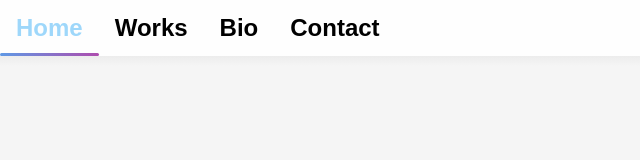
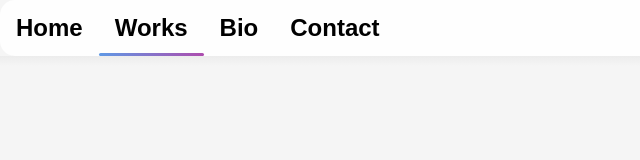
Before and after one commit to Laciamix/official-website, a plain HTML site: page works/mix.html in a window 1280 px wide. Shown: the whole page, without its empty margins (0-640 px from the left). Drawn offline with Linux system fonts and the light colour scheme; a web font is replaced by a local one.

Commit message:
border-radius

```diff
--- a/works/mix.html
+++ b/works/mix.html
@@ -17,6 +17,7 @@
             overflow: hidden;
             background-color: RGB(254, 254, 254);
             position: relative;
+            border-radius: 15px;
         }
 
         .topnav a {
```
Also changed, not shown: profile/Bio.html (+1 -0 lines), profile/Contact.html (+1 -0 lines).
